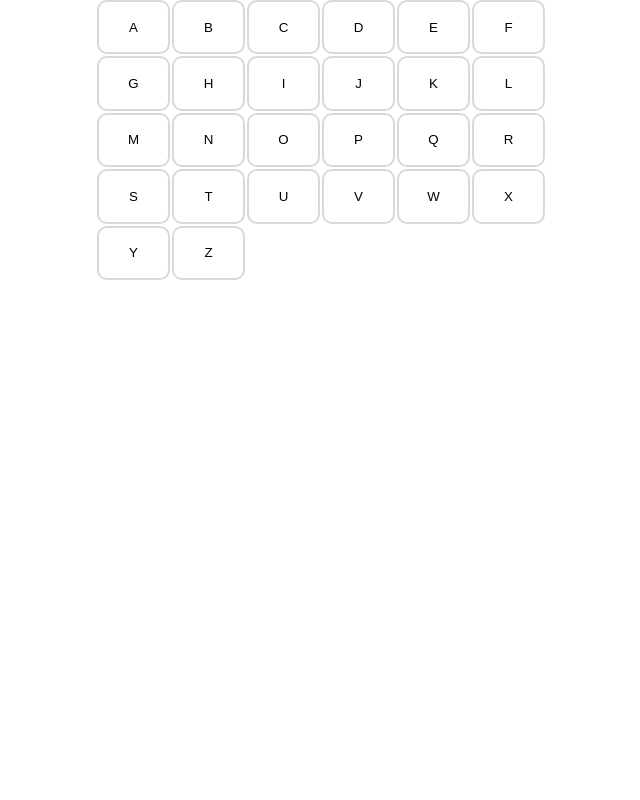
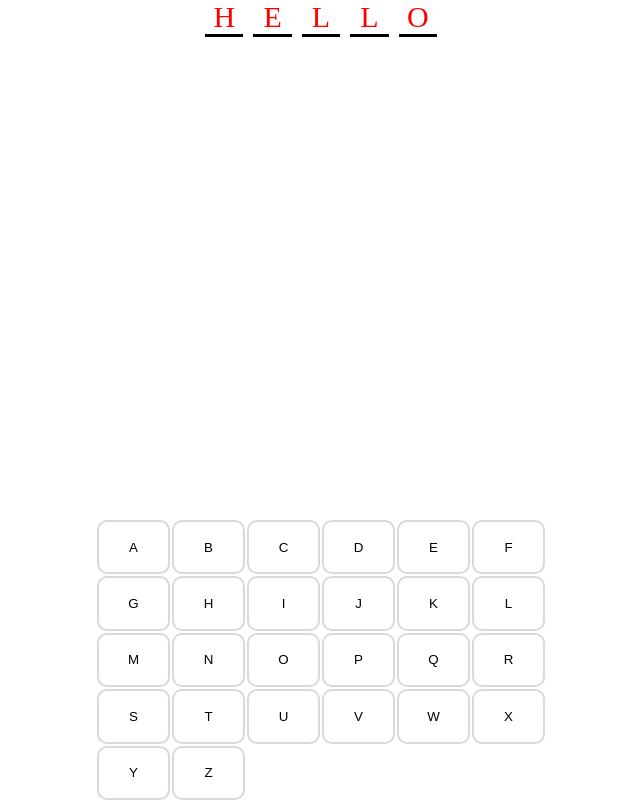
Before and after one commit to chooseongwoo/hangman, a React (Create React App) app: page / in a window 1280 px wide. Shown: the whole page, without its empty margins (319-959 px from the left). Built offline with nearby package versions, Linux system fonts and the light colour scheme.

Commit message:
ADD :: 단어와 일치하는 알파벳 컴포넌트

```diff
--- /dev/null
+++ b/src/components/Alphabet/index.tsx
@@ -0,0 +1,21 @@
+import React from "react";
+import * as S from "./style";
+
+const Alphabet = () => {
+  const letter = ["H", "E", "L", "L", "O"];
+  const gameEnd = true;
+
+  return (
+    <S.Layout>
+      {letter.map((item, index) => {
+        return (
+          <S.Letter>
+            <S.Alphabet gameEnd={gameEnd}>{item}</S.Alphabet>
+          </S.Letter>
+        );
+      })}
+    </S.Layout>
+  );
+};
+
+export default Alphabet;
--- /dev/null
+++ b/src/components/Alphabet/style.ts
@@ -0,0 +1,19 @@
+import styled from "styled-components";
+
+export const Layout = styled.div`
+  width: 35vw;
+  display: flex;
+  justify-content: center;
+  gap: 10px;
+`;
+
+export const Letter = styled.div`
+  width: 3vw;
+  border-bottom: solid 3px black;
+`;
+
+export const Alphabet = styled.p<{ gameEnd: boolean }>`
+  color: ${(props) => (props.gameEnd ? "red" : "black")};
+  text-align: center;
+  font-size: 30px;
+`;
--- a/src/pages/Home/index.tsx
+++ b/src/pages/Home/index.tsx
@@ -1,10 +1,12 @@
 import React from "react";
 import * as S from "./style";
 import KeyBoard from "../../components/KeyBoard";
+import Alphabet from "../../components/Alphabet";
 
 const Home = () => {
   return (
     <S.Layout>
+      <Alphabet />
       <KeyBoard />
     </S.Layout>
   );
--- a/src/pages/Home/style.ts
+++ b/src/pages/Home/style.ts
@@ -4,5 +4,7 @@ export const Layout = styled.div`
   width: 100vw;
   height: 100vh;
   display: flex;
-  justify-content: center;
+  flex-direction: column;
+  align-items: center;
+  justify-content: space-between;
 `;
```
